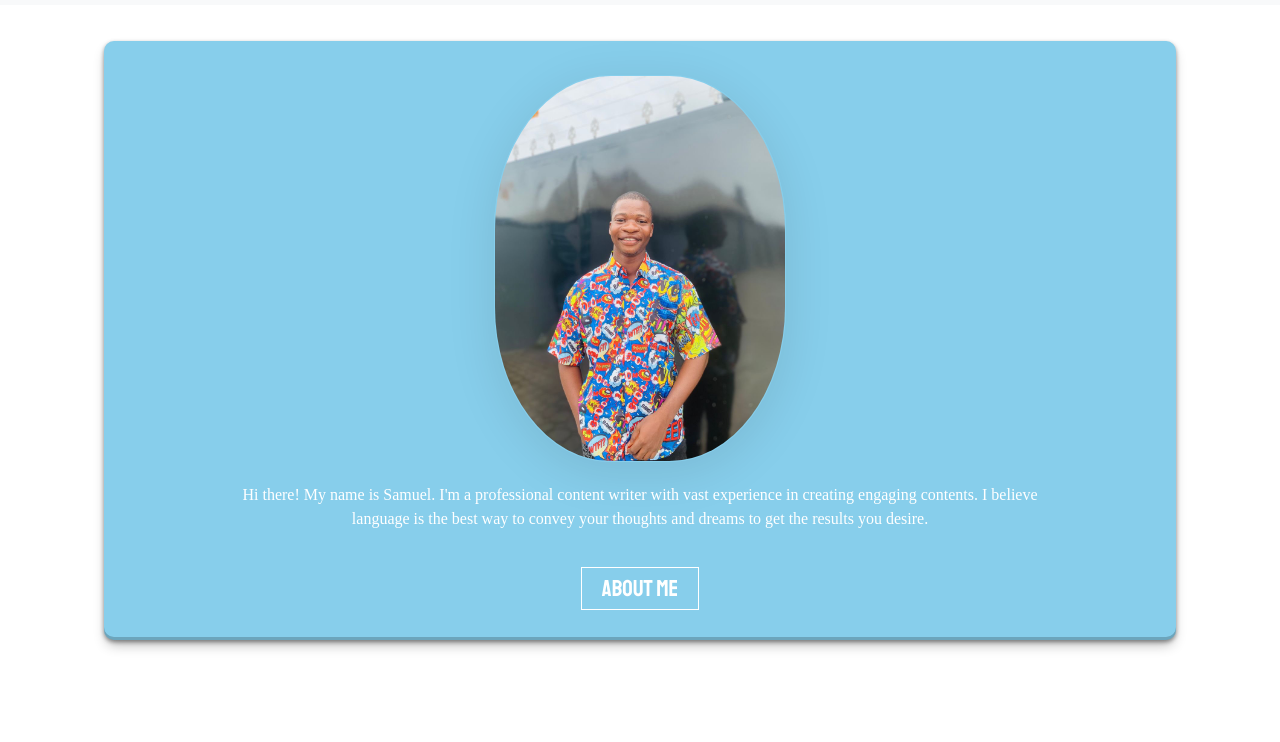
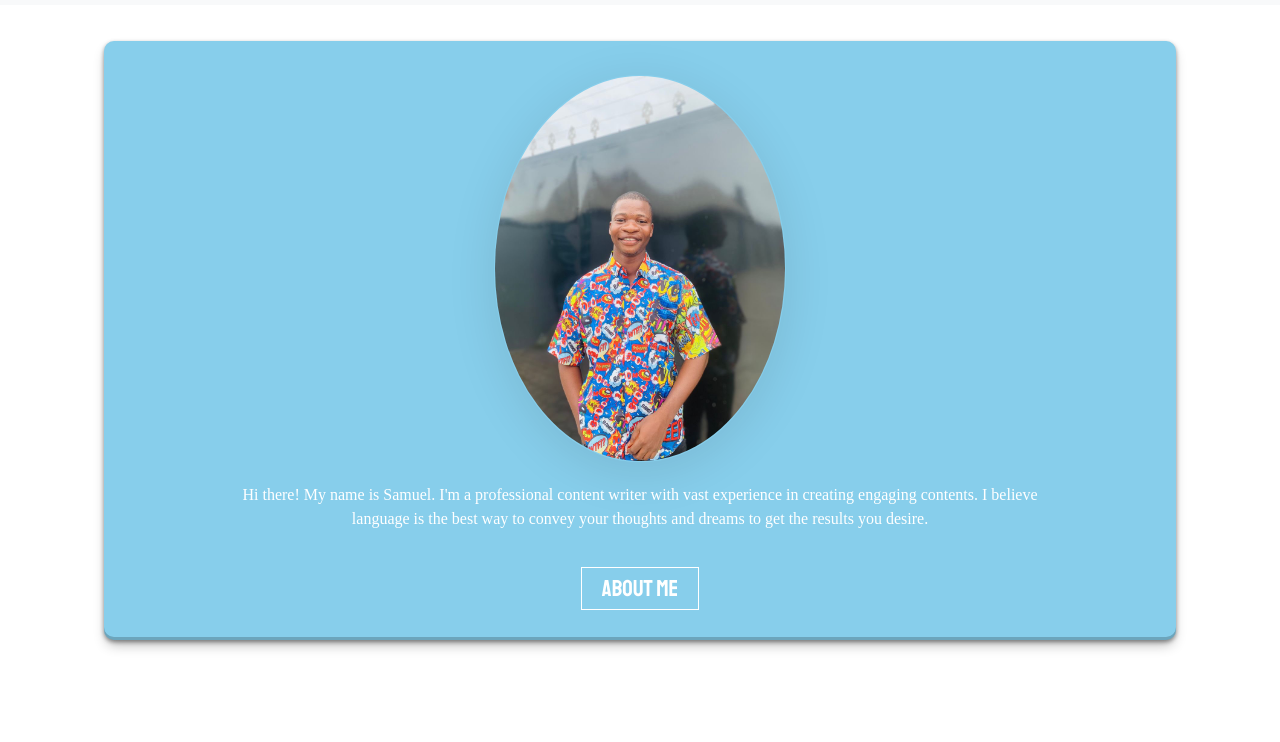
Before and after one commit to Aytech00/writting-portfolio, a plain HTML site: page index.html in a window 1280 px wide. Shown: the part 58-800 px from the top of the page. Drawn offline with nearby package versions, Linux system fonts and the light colour scheme.

Commit message:
new commit

```diff
--- a/style.css
+++ b/style.css
@@ -91,7 +91,7 @@ body {
     width: 29%;
     height: 19%;
     border: 1px solid skyblue;
-    border-radius: 40%;
+    border-radius: 50%;
     box-shadow: rgba(0, 0, 0, 0.1) 0px 10px 50px;
 
 }
@@ -128,6 +128,7 @@ body {
     background-color: whitesmoke;
     font-family: 'Tiro Gurmukhi', serif;
     box-shadow: rgba(0, 0, 0, 0.18) 0px 2px 4px;
+    margin-bottom: 10%;
 
 
 }
```
Also changed, not shown: index.html (+2 -0 lines).
